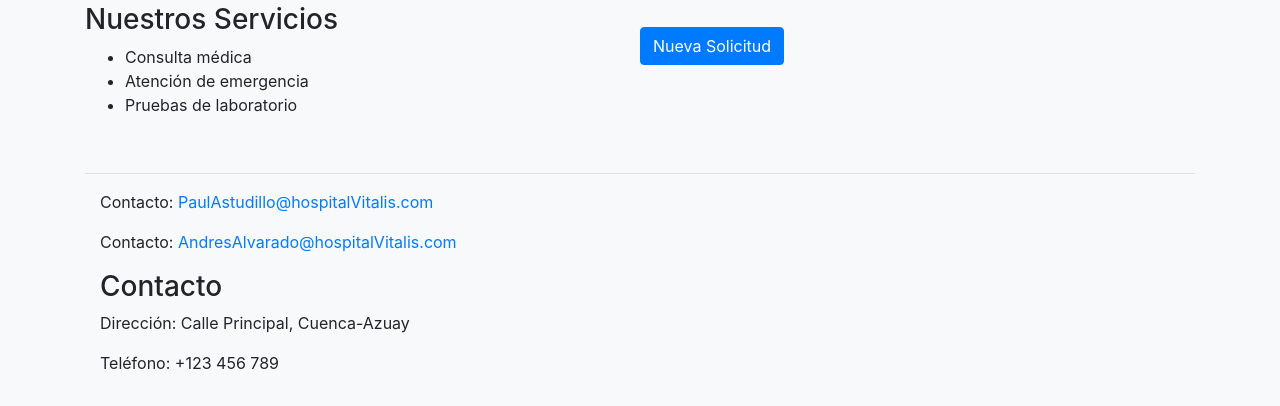
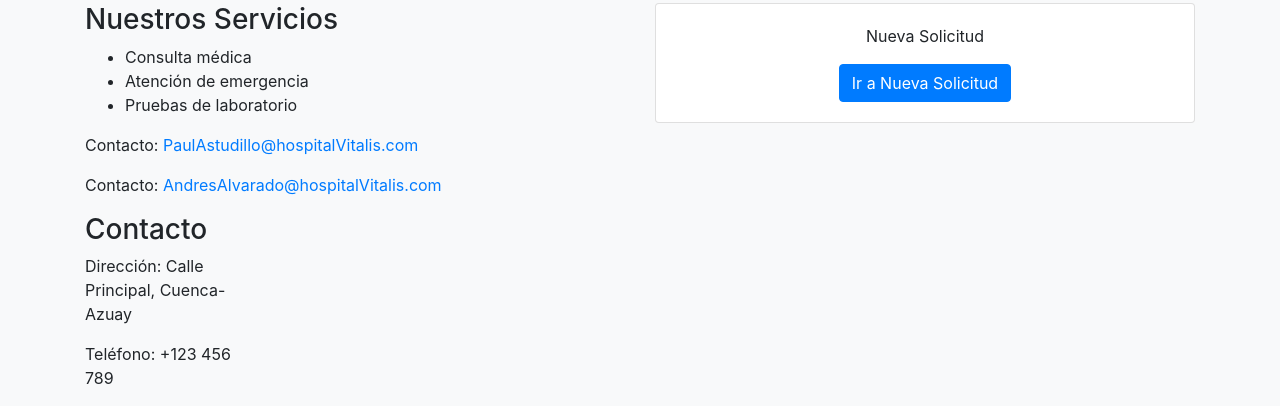
Before and after one commit to Paul-Astudillo/IAPractica, a Django app: page / in a window 1280 px wide. Shown: the part 602-1008 px from the top of the page. Before the commit the page ends 971 px from the top, so only its background shows below. Run offline with Django 3.2, Linux system fonts and the light colour scheme; some libraries are stand-ins or nearby versions.

Commit message:
Terminado

```diff
--- a/home/Template/index.html
+++ b/home/Template/index.html
@@ -51,12 +51,17 @@
             </div>
 
         <!-- Botón de redirección -->
-        <div class="row mt-4">
-            <div class="col-md-12 text-center">
-                <a href="http://127.0.0.1:8000/nuevasolicitud/" class="btn btn-primary">Nueva Solicitud</a>
+        <div class="col-md-6 text-center">
+            <div class="card">
+                <div class="card-body">
+                    <p>Nueva Solicitud</p>
+                    <button class="btn btn-primary" onclick="redirect()">Ir a Nueva Solicitud</button>
+                </div>
             </div>
         </div>
-    </div>
+
+
+
 
 
     <br>
@@ -75,6 +80,17 @@
     </div>
     </footer>
 
+
+    <script>
+        // Tu código JavaScript personalizado aquí
+        function redirect() {
+            var url = "{% url 'nuevasolicitud' %}";
+            window.location.href = url;
+        }
+    </script>
+
+
+
     <!-- Bootstrap JS and Popper.js -->
     <script src="https://code.jquery.com/jquery-3.3.1.slim.min.js"></script>
     <script src="https://cdnjs.cloudflare.com/ajax/libs/popper.js/1.14.7/umd/popper.min.js"></script>
```
